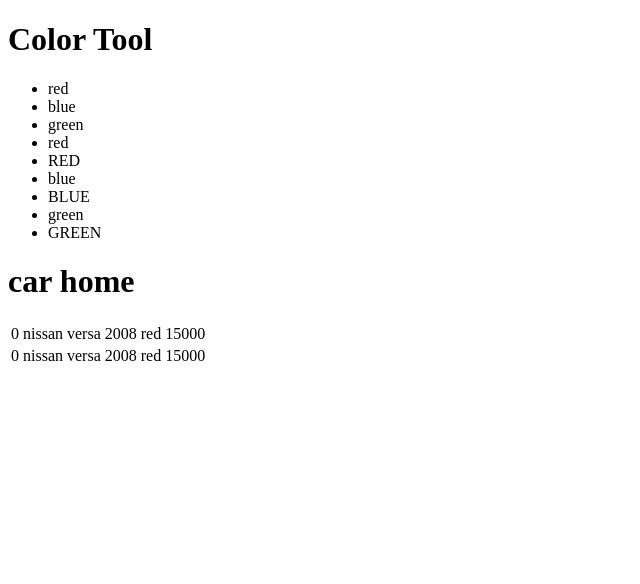
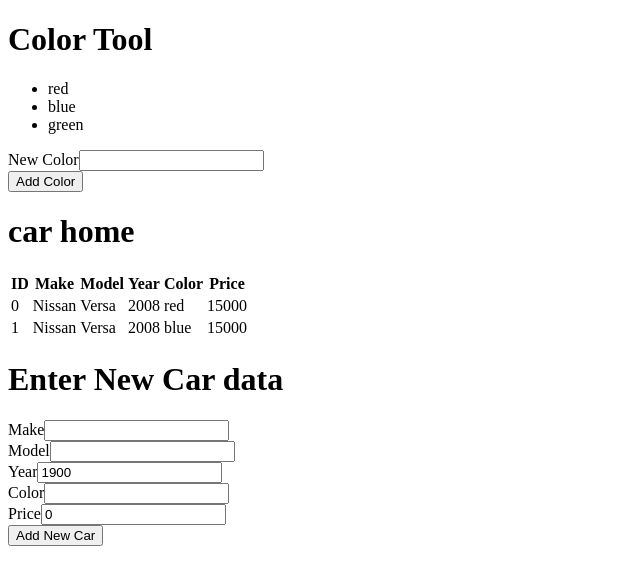
Before and after one commit to stephenhales/Angular-training, an Angular app in the folder demo-app/: page / in a window 1280 px wide. Shown: the top 584 px of the page, without its empty margins (0-640 px from the left). Built offline with nearby package versions, Linux system fonts and the light colour scheme.

Commit message:
demo-app - use reactive forms to add new colors and car objects

```diff
--- a/demo-app/src/app/car-tool/car-tool.module.ts
+++ b/demo-app/src/app/car-tool/car-tool.module.ts
@@ -1,11 +1,12 @@
 import { NgModule } from '@angular/core';
 import { CommonModule } from '@angular/common';
 import { CarHomeComponent } from './components/car-home/car-home.component';
+import { ReactiveFormsModule } from '@angular/forms';
 
 @NgModule({
   declarations: [CarHomeComponent],
   imports: [
-    CommonModule
+    CommonModule, ReactiveFormsModule
   ],
   exports: [
     CarHomeComponent
--- a/demo-app/src/app/car-tool/components/car-home/car-home.component.html
+++ b/demo-app/src/app/car-tool/components/car-home/car-home.component.html
@@ -3,6 +3,17 @@
 </header>
 
 <table>
+  <thead>
+    <tr>
+      <th>ID</th>
+      <th>Make</th>
+      <th>Model</th>
+      <th>Year</th>
+      <th>Color</th>
+      <th>Price</th>
+    </tr>
+  </thead>
+  <tbody>
     <tr *ngFor="let car of cars">
       <td>{{car.id}}</td>
       <td>{{car.make}}</td>
@@ -11,4 +22,35 @@
       <td>{{car.color}}</td>
       <td>{{car.price}}</td>
     </tr>
+  </tbody>
 </table>
+
+<form [formGroup]="carForm">
+  <h1>Enter New Car data</h1>
+  <div>
+    <label for="new-make-input">Make</label>
+    <input type="text" id="new-make-input"
+      formControlName="newMake">
+  </div>
+  <div>
+    <label for="new-model-input">Model</label>
+    <input type="text" id="new-model-input"
+      formControlName="newModel">
+  </div>
+  <div>
+    <label for="new-year-input">Year</label>
+    <input type="text" id="new-year-input"
+      formControlName="newYear">
+  </div>
+  <div>
+    <label for="new-color-input">Color</label>
+    <input type="text" id="new-color-input"
+      formControlName="newColor">
+  </div>
+  <div>
+    <label for="new-price-input">Price</label>
+    <input type="text" id="new-price-input"
+      formControlName="newPrice">
+  </div>
+  <button type="button" (click)="addCar()">Add New Car</button>
+</form>
--- a/demo-app/src/app/car-tool/components/car-home/car-home.component.ts
+++ b/demo-app/src/app/car-tool/components/car-home/car-home.component.ts
@@ -1,4 +1,5 @@
 import { Component, OnInit } from '@angular/core';
+import { FormGroup, FormBuilder } from '@angular/forms';
 
 @Component({
   selector: 'car-home',
@@ -10,13 +11,36 @@ export class CarHomeComponent implements OnInit {
   headerText = 'car home';
 
   cars = [
-    { id: 0, make: 'nissan', model: 'versa', year: 2008, color: 'red', price: 15000},
-    { id: 0, make: 'nissan', model: 'versa', year: 2008, color: 'red', price: 15000}
+    { id: 0, make: 'Nissan', model: 'Versa', year: 2008, color: 'red', price: 15000},
+    { id: 1, make: 'Nissan', model: 'Versa', year: 2008, color: 'blue', price: 15000}
   ];
 
-  constructor() { }
+  carForm: FormGroup;
+
+  constructor(private fb: FormBuilder) { }
 
   ngOnInit() {
+    this.carForm = this.fb.group({
+      newMake: '',
+      newModel: '',
+      newYear: '1900',
+      newColor: '',
+      newPrice: '0'
+    });
   }
 
+  addCar() {
+    const newCarId = Math.max(...this.cars.map(x => x.id), 0) + 1;
+
+    const newCar = Object.assign({
+      id: newCarId,
+      make: this.carForm.value.newMake,
+      model: this.carForm.value.newModel,
+      year: this.carForm.value.newYear,
+      color: this.carForm.value.newColor,
+      price: this.carForm.value.newPrice,
+    });
+
+    this.cars = this.cars.concat(newCar);
+  }
 }
--- a/demo-app/src/app/color-tool/color-tool.module.ts
+++ b/demo-app/src/app/color-tool/color-tool.module.ts
@@ -1,11 +1,12 @@
 import { NgModule } from '@angular/core';
 import { CommonModule } from '@angular/common';
 import { ColorHomeComponent } from './components/color-home/color-home.component';
+import { ReactiveFormsModule } from '@angular/forms';
 
 @NgModule({
   declarations: [ColorHomeComponent],
   imports: [
-    CommonModule
+    CommonModule, ReactiveFormsModule
   ],
   exports: [
     ColorHomeComponent
--- a/demo-app/src/app/color-tool/components/color-home/color-home.component.html
+++ b/demo-app/src/app/color-tool/components/color-home/color-home.component.html
@@ -5,8 +5,17 @@
 <ul>
   <li *ngFor="let color of colors">{{color}}</li>
 
-  <ng-container *ngFor="let color of colors">
+  <!--<ng-container *ngFor="let color of colors">
     <li>{{color}}</li>
     <li>{{color | uppercase}}</li>
-  </ng-container>
+  </ng-container> -->
 </ul>
+
+<form [formGroup]="colorForm">
+  <div>
+    <label for="new-color-input">New Color</label>
+    <input type="text" id="new-color-input"
+      formControlName="newColor">
+  </div>
+  <button type="button" (click)="addColor()">Add Color</button>
+</form>
--- a/demo-app/src/app/color-tool/components/color-home/color-home.component.ts
+++ b/demo-app/src/app/color-tool/components/color-home/color-home.component.ts
@@ -1,4 +1,5 @@
 import { Component, OnInit } from '@angular/core';
+import { FormBuilder, FormGroup } from '@angular/forms';
 
 @Component({
   selector: 'color-home',
@@ -7,13 +8,27 @@ import { Component, OnInit } from '@angular/core';
 })
 export class ColorHomeComponent implements OnInit {
 
-  headerText = 'Color Tool' ;
-
+  headerText = 'Color Tool';
   colors = [ 'red', 'blue', 'green' ];
 
-  constructor() { }
+  colorForm: FormGroup;
+
+  // private fb: FormBuilder;
+
+  // construct(fb: FormBuilder){
+  //   this.fb = fb;
+  // }
+
+  constructor(private fb: FormBuilder) { }
 
   ngOnInit() {
+      this.colorForm = this.fb.group({
+        newColor: '',
+      });
+  }
+
+  addColor() {
+    this.colors = this.colors.concat(this.colorForm.value.newColor);
   }
 
 }
```
Lines whose indentation alone changed are shown as unchanged.
